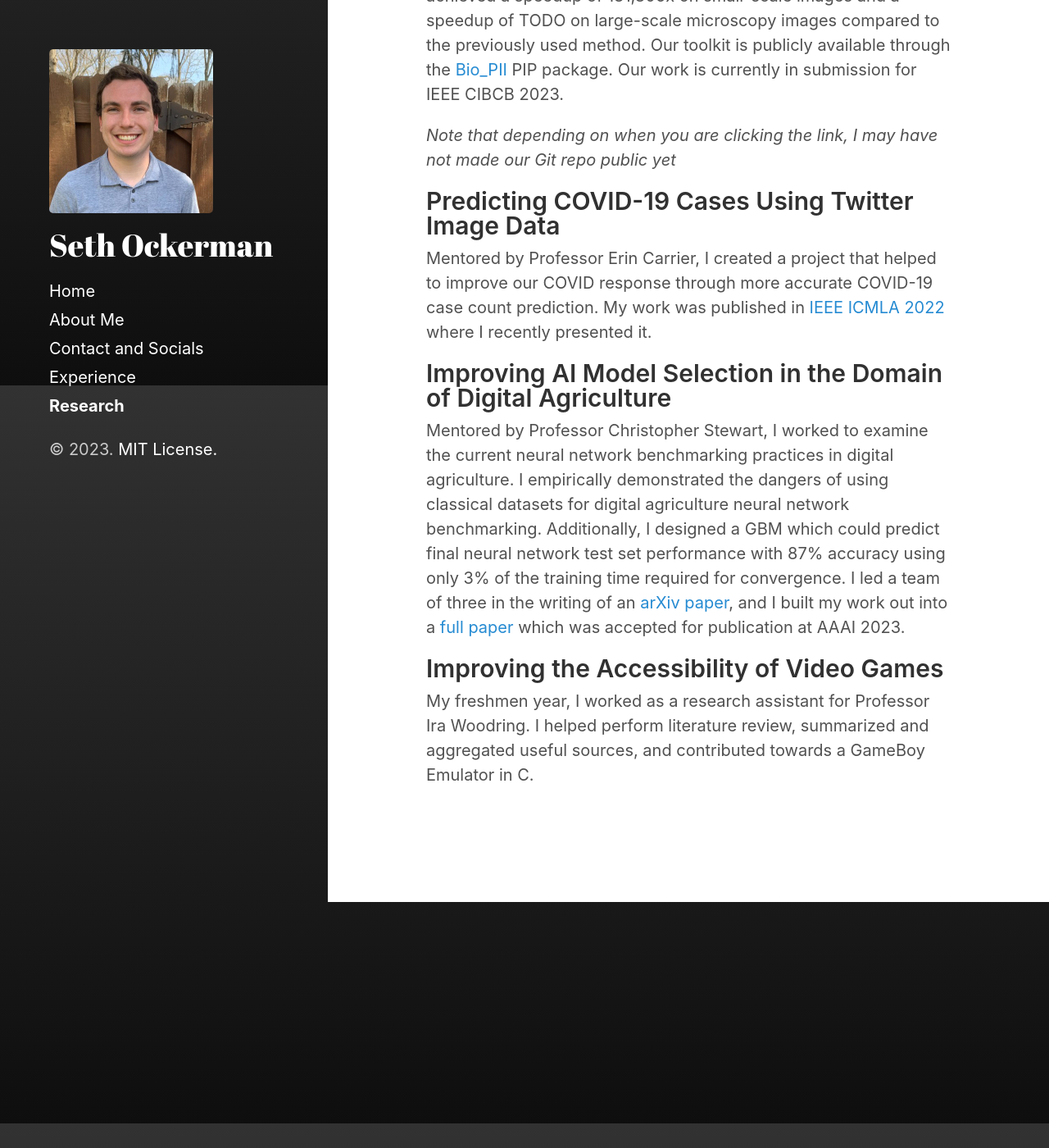
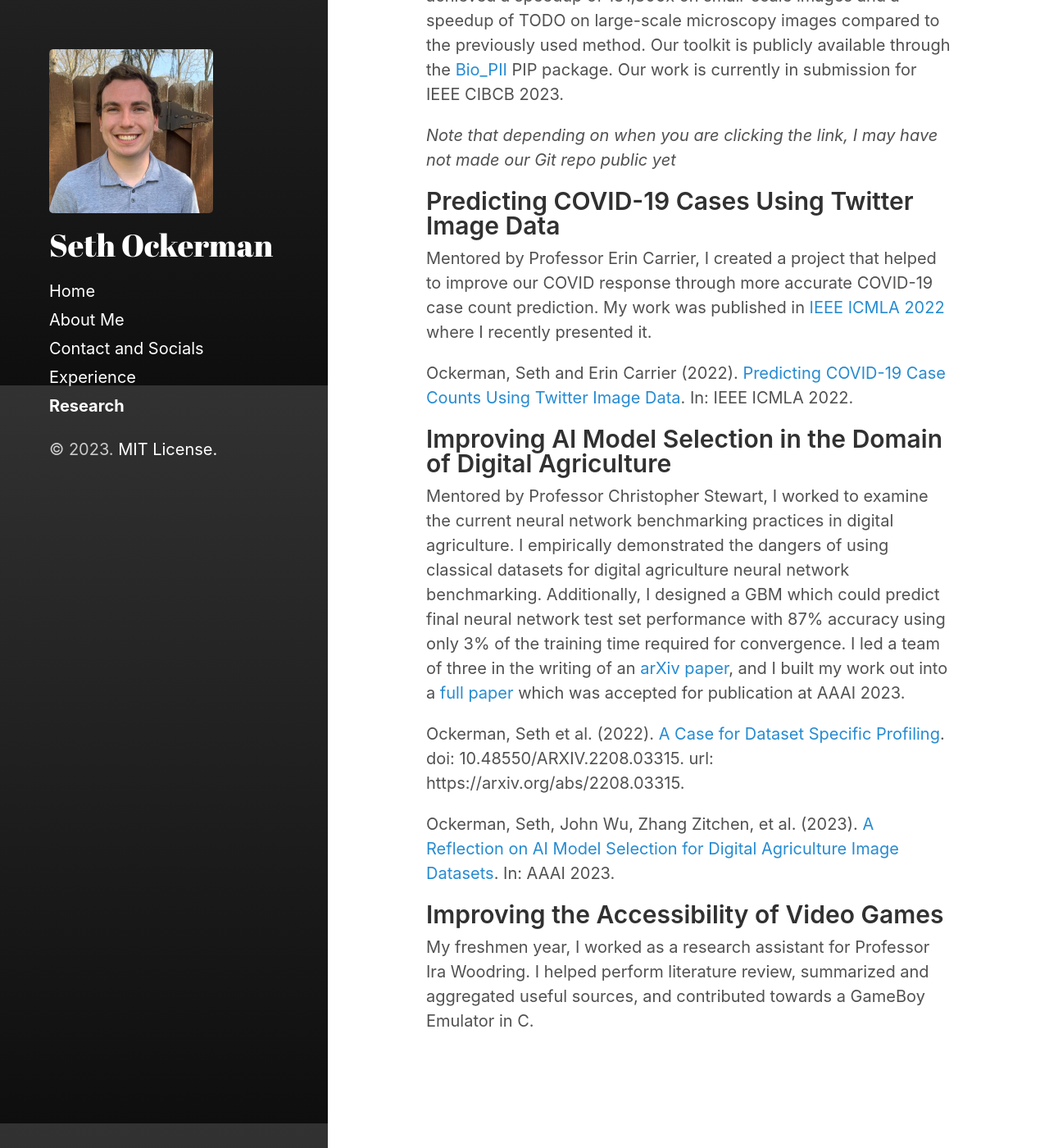
Before and after one commit to OckermanSethGVSU/OckermanSethGVSU.github.io, a Jekyll site: the page built from markdown/research.md, in a window 1280 px wide and 1400 px high, scrolled down 430 px. Shown: the whole window at 82% size. Built offline with Jekyll 4.4.1, drawn with Linux system fonts in a browser that asks for light colours.

Commit message:
spacing fix

```diff
--- a/markdown/research.md
+++ b/markdown/research.md
@@ -14,8 +14,17 @@ Mentored by Professor Brian Haab, I built a large scale image processing toolkit
 ## Predicting COVID-19 Cases Using Twitter Image Data
 Mentored by Professor Erin Carrier, I created a project that helped to improve our COVID response through more accurate COVID-19 case count prediction. My work was published in [IEEE ICMLA 2022](https://ieeexplore.ieee.org/stamp/stamp.jsp?arnumber=10068950) where I recently presented it.
 
+Ockerman, Seth and Erin Carrier (2022). [Predicting COVID-19 Case Counts Using Twitter Image Data](https://ieeexplore.ieee.org/stamp/stamp.jsp?arnumber=10068950). In: IEEE ICMLA 2022.
+
+
+
+
 ## Improving AI Model Selection in the Domain of Digital Agriculture
 Mentored by Professor Christopher Stewart, I worked to examine the current neural network benchmarking practices in digital agriculture. I empirically demonstrated the dangers of using classical datasets for digital agriculture neural network benchmarking. Additionally, I designed a GBM which could predict final neural network test set performance  with 87% accuracy using only 3% of the training time required for convergence. I led a team of three in the writing of an [arXiv paper](https://arxiv.org/abs/2208.03315), and I built my work out into a [full paper](https://openreview.net/forum?id=vBSUoUuAYOA) which was accepted for publication at AAAI 2023.
 
+Ockerman, Seth et al. (2022). [A Case for Dataset Specific Profiling](https://arxiv.org/abs/2208.03315). doi: 10.48550/ARXIV.2208.03315. url: https://arxiv.org/abs/2208.03315.
+
+Ockerman, Seth, John Wu, Zhang Zitchen, et al. (2023). [A Reflection on AI Model Selection for Digital Agriculture Image Datasets](https://openreview.net/forum?id=vBSUoUuAYOA). In: AAAI 2023.
+
 ## Improving the Accessibility of Video Games
 My freshmen year, I worked as a research assistant for Professor Ira Woodring. I helped perform literature review, summarized and aggregated useful sources, and contributed towards a GameBoy Emulator in C.
```
Also changed, not shown: index.md (+1 -0 lines), 2 other files.
